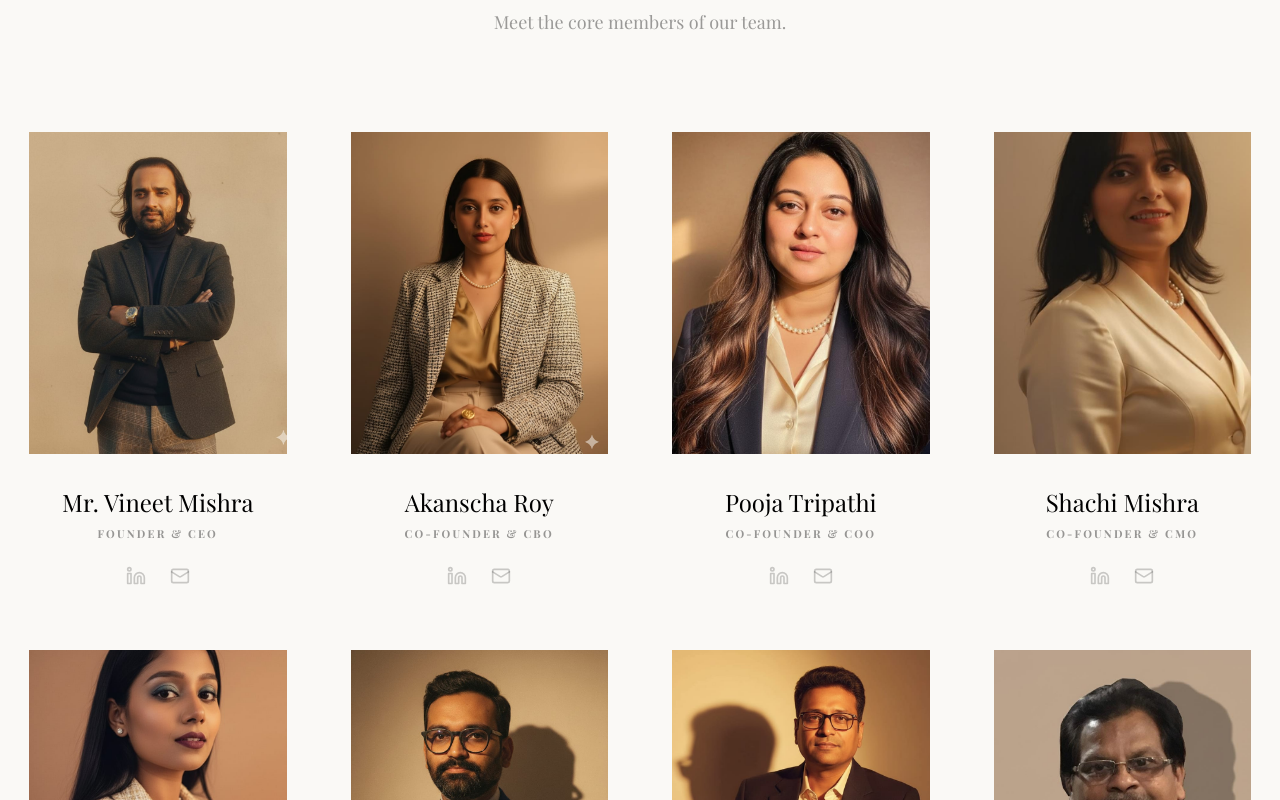
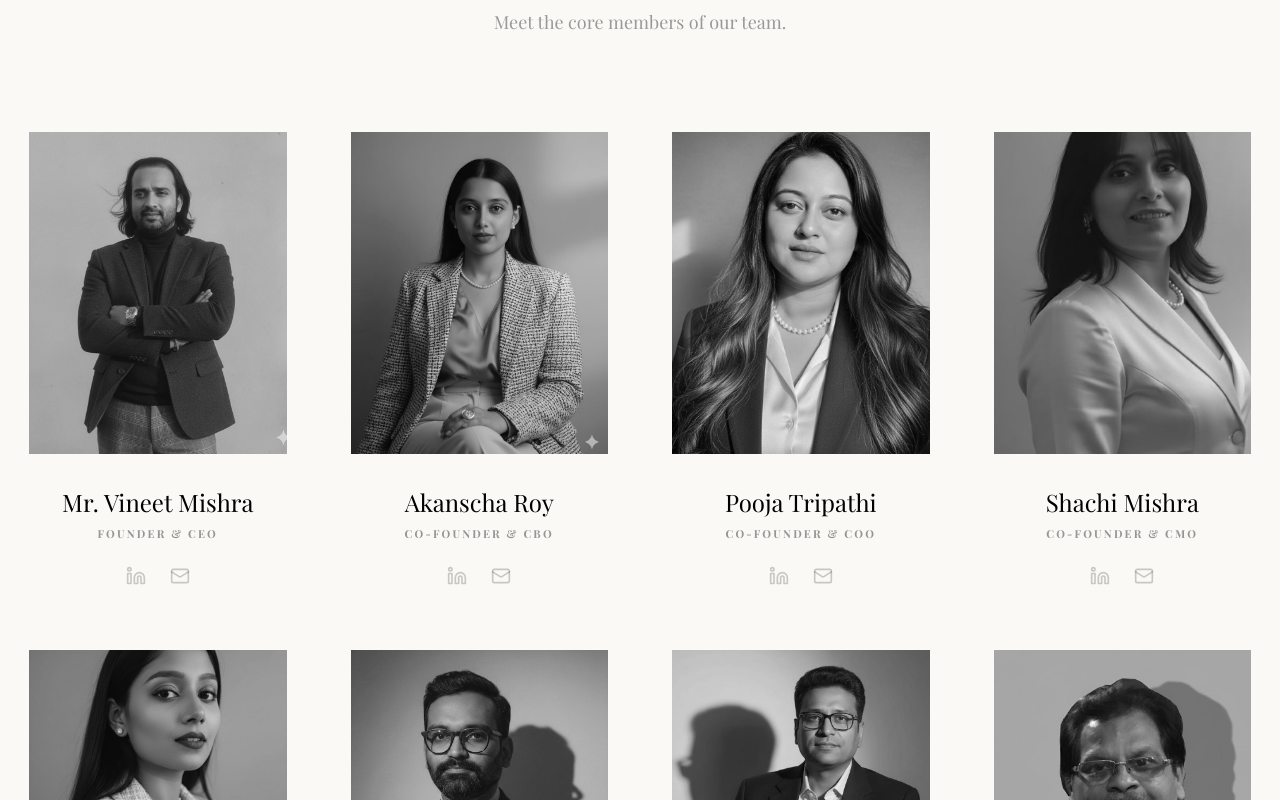
Before and after one commit to cricketmagician/vnexora, a Next.js app: page /about-us in a window 1280 px wide. Shown: the part 2080-2880 px from the top of the page. Built offline with nearby package versions, Linux system fonts and the light colour scheme; a web font is replaced by a local one.

Commit message:
style: add grayscale to color hover effect for team grid images

```diff
--- a/src/app/about-us/page.tsx
+++ b/src/app/about-us/page.tsx
@@ -346,7 +346,7 @@ export default function OurStoryPage() {
                     src={member.image}
                     alt={member.name}
                     fill
-                    className="object-cover transition-transform duration-700 group-hover:scale-105"
+                    className="object-cover transition-all duration-700 grayscale group-hover:grayscale-0 group-hover:scale-105"
                   />
                 </div>
                 <div className="text-center">
```
